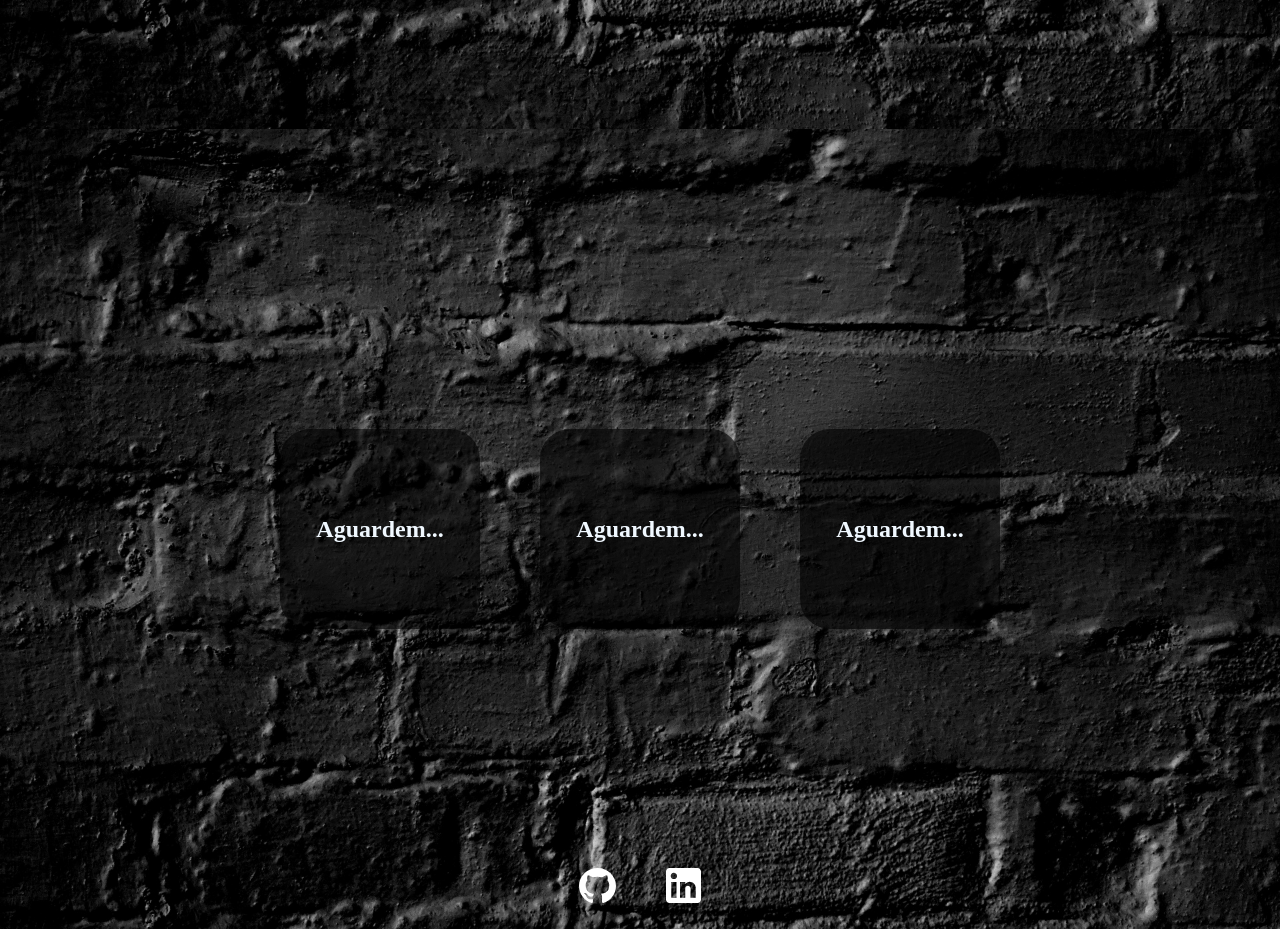
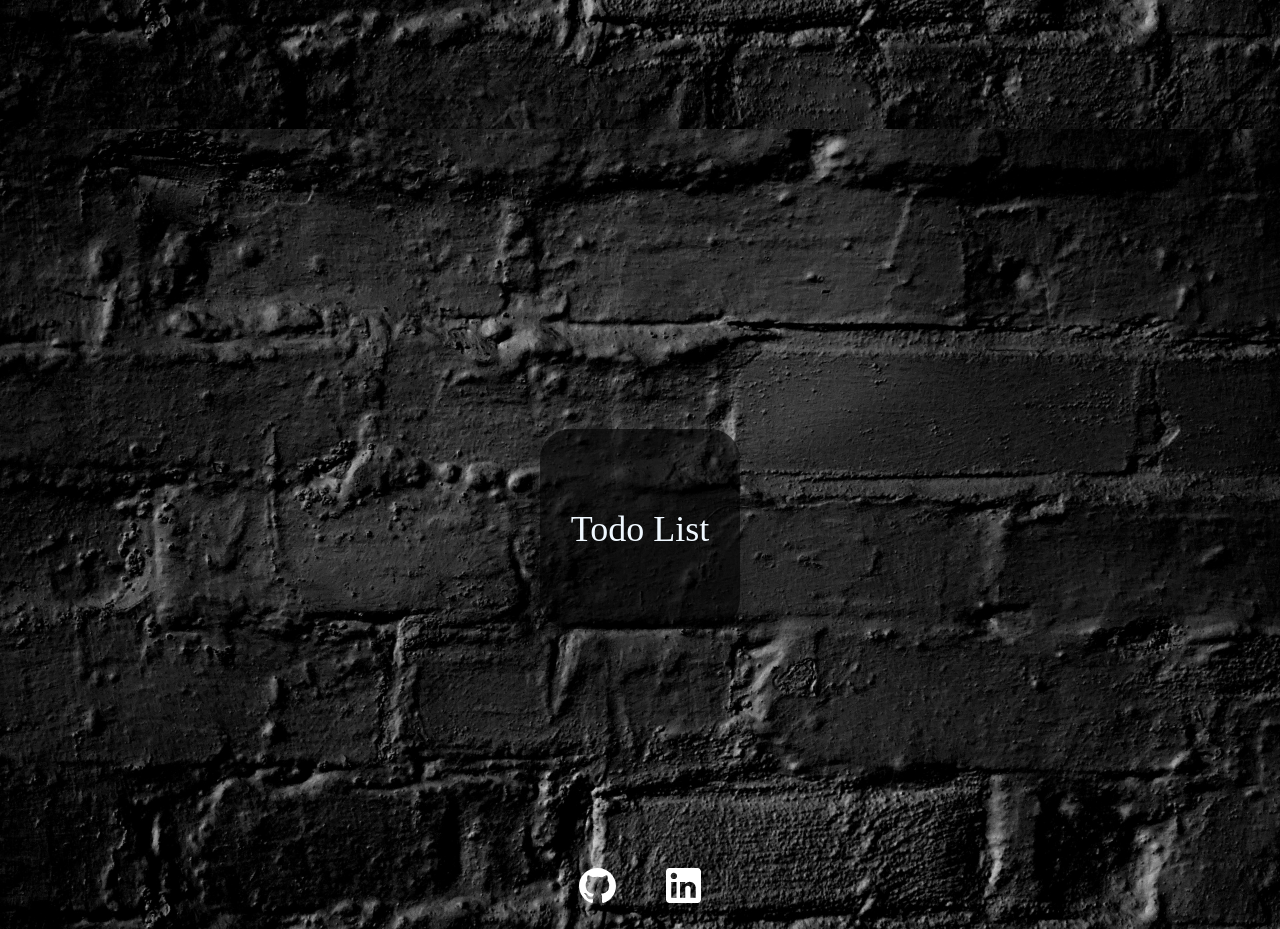
Before and after one commit to jeanmts/portifolio, a React (Create React App) app in the folder portifolio/: page / in a window 1280 px wide. Shown: the part 1560-2489 px from the top of the page. Built offline with nearby package versions, Linux system fonts and the light colour scheme; a web font is replaced by a local one.

Commit message:
Implementação projeto Todo List

```diff
--- /dev/null
+++ b/portifolio/src/Data/project/index.js
@@ -0,0 +1,8 @@
+const projects = [
+  {
+    id: 1,
+    name: "Todo List",
+    url: "https://todoollist.netlify.app/",
+  },
+];
+module.exports = projects;
--- a/portifolio/src/components/article/index.js
+++ b/portifolio/src/components/article/index.js
@@ -1,17 +1,22 @@
 import "./styles.css";
+import projects from "../../Data/project/index";
+export default function Article() {
+  function handleVisitProject() {}
 
-export default function Article() {
   return (
-    <div id="project" className="container-article">
-      <div className="img-project">
-        <h2 className="info-project">Aguardem...</h2>
-      </div>
-      <div className="img-project">
-        <h2 className="info-project">Aguardem...</h2>
-      </div>
-      <div className="img-project">
-        <h2 className="info-project">Aguardem...</h2>
-      </div>
-    </div>
+    <>
+      {projects.map((project, indice) => {
+        return (
+          <div
+            onClick={() => handleVisitProject()}
+            key={project.id}
+            className="container-article">
+            <a href={project.url} className="info-project">
+              {project.name}
+            </a>
+          </div>
+        );
+      })}
+    </>
   );
 }
--- a/portifolio/src/components/article/styles.css
+++ b/portifolio/src/components/article/styles.css
@@ -22,6 +22,7 @@
   font-family: "sans serif";
   margin: 0 30px 0 30px;
   animation: load 1s alternate infinite;
+  background-color: white;
 }
 .info-project {
   color: aliceblue;
@@ -33,6 +34,8 @@
   border-radius: 30px;
   background-color: rgba(0, 0, 0, 0.6);
   cursor: pointer;
+  font-family: "sans serif";
+  font-size: 36px;
 }
 .info-project:hover,
 .info-project:focus {
--- a/portifolio/src/components/main/index.js
+++ b/portifolio/src/components/main/index.js
@@ -15,7 +15,7 @@ export default function Main() {
           </div>
         </div>
         <div>
-          <img className="profile" alt="profile image" src={profile} />
+          <img className="profile" alt="profile-image" src={profile} />
         </div>
       </div>
     </div>
```
